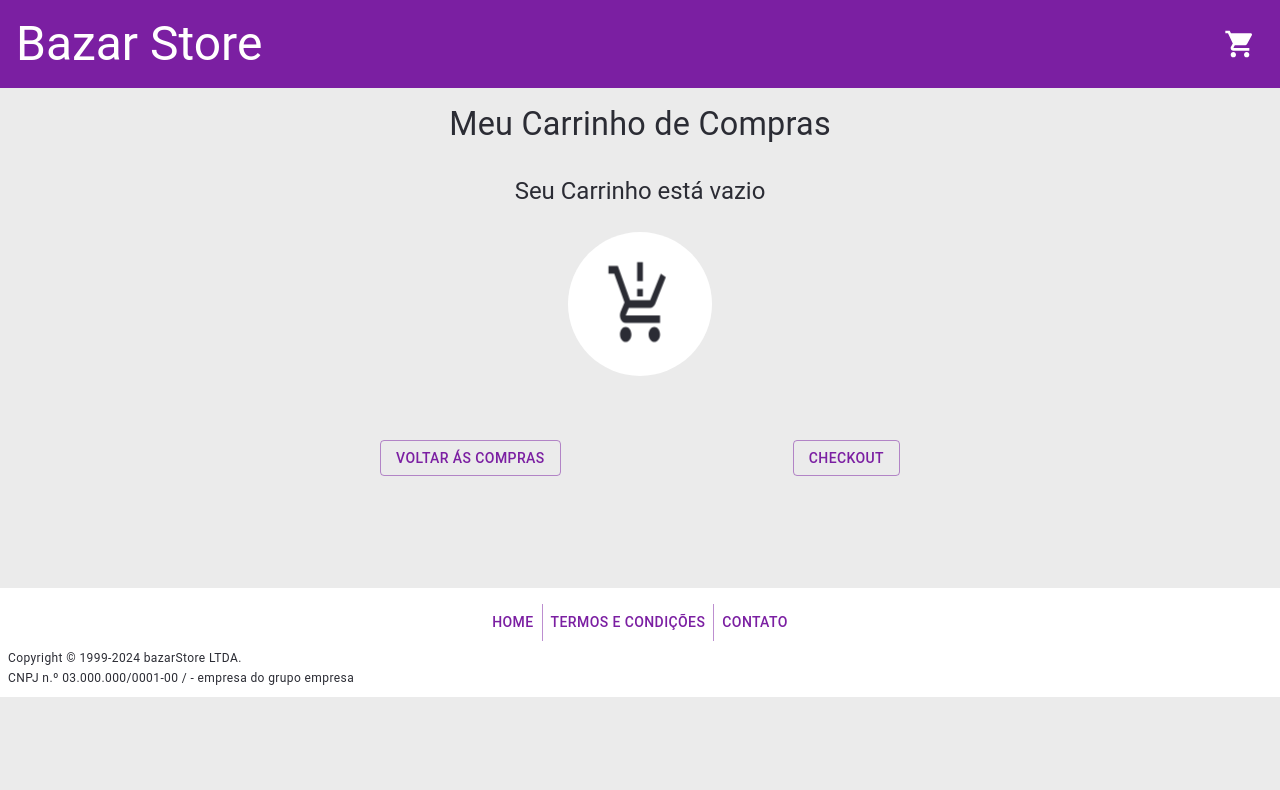
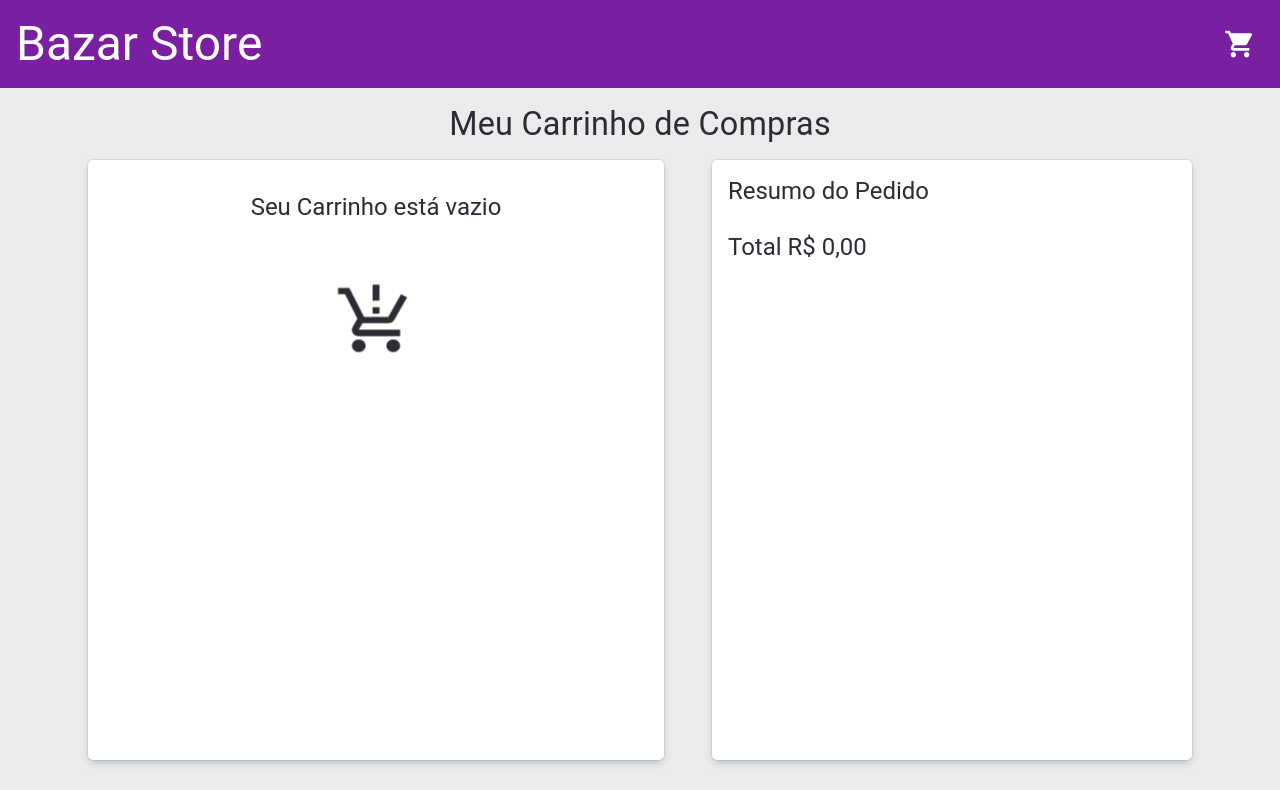
Before and after one commit to paulohenrique-amaral/frontend-online-store, a React (Vite) app: page /carrinho in a window 1280 px wide. Shown: the top 790 px of the page. Built offline with nearby package versions, Linux system fonts and the light colour scheme.

Commit message:
refactor: update component adding Grid resume

```diff
--- a/src/pages/Cart/Cart.tsx
+++ b/src/pages/Cart/Cart.tsx
@@ -5,12 +5,13 @@ import Button from '@mui/material/Button';
 import Context from '../../context/Context';
 import CardProduct from '../../components/CardProduct/CardProduct';
 import EmptyCart from '../../components/EmptyCart/EmptyCart';
+import { handleCalculateTotalCart } from '../../help/helper';
 
 function Cart() {
   const { cart } = useContext(Context);
 
   return (
-    <Container maxWidth="sm">
+    <Container maxWidth="lg">
       <Typography
         variant="h4"
         sx={ {
@@ -20,17 +21,36 @@ function Cart() {
       >
         Meu Carrinho de Compras
       </Typography>
+      <Grid
+        container
+        sx={ {
+          display: 'flex',
+          justifyContent: 'space-around',
+        } }
+      >
+        <Grid
+          item
+          xs={ 12 }
+          md={ 6 }
+          sx={ {
+            height: '600px',
+            overflow: 'auto',
+            backgroundColor: 'white',
+            marginTop: '1em',
+            borderRadius: '5px',
+            boxShadow: `rgba(9, 30, 66, 0.25) 0px 4px 8px -2px,
+            rgba(9, 30, 66, 0.08) 0px 0px 0px 1px`,
+          } }
+        >
           {cart.length > 0 ? (
             <Grid
               item
               xs={ 12 }
-          // sm={ 8 }
               md={ 12 }
               sx={ {
                 display: 'flex',
                 flexDirection: 'column',
                 justifyContent: 'center',
-            // alignItems: 'center',
                 marginTop: '1em',
                 padding: '1em',
               } }
@@ -51,6 +71,81 @@ function Cart() {
           ) : (
             <EmptyCart />
           )}
+        </Grid>
+        <Grid
+          item
+          xs={ 12 }
+          md={ 5 }
+          sx={ {
+            height: '600px',
+            backgroundColor: 'white',
+            marginTop: '1em',
+            padding: '1em',
+            borderRadius: '5px',
+            boxShadow: `rgba(9, 30, 66, 0.25) 0px 4px 8px -2px,
+             rgba(9, 30, 66, 0.08) 0px 0px 0px 1px`,
+          } }
+        >
+          <Typography
+            variant="h5"
+          >
+            Resumo do Pedido
+          </Typography>
+          {cart.map((product: any, index: number) => (
+            <Grid
+              container
+              key={ product.id }
+              sx={ {
+                display: 'flex',
+                justifyContent: 'space-between',
+                alignItems: 'center',
+                padding: '0.5em',
+              } }
+            >
+              <Typography
+                variant="body1"
+              >
+                {index + 1}
+              </Typography>
+              <Typography
+                variant="body1"
+                sx={ {
+                  width: '50%',
+                  whiteSpace: 'nowrap',
+                  overflow: 'hidden',
+                  textOverflow: 'ellipsis',
+                } }
+              >
+                {product.title}
+              </Typography>
+              <Typography
+                variant="body1"
+              >
+                {product.price.toLocaleString('pt-br', {
+                  style: 'currency',
+                  currency: 'BRL',
+                })}
+              </Typography>
+              <Typography
+                variant="body1"
+              >
+                {product.quantity}
+                x
+              </Typography>
+            </Grid>
+          ))}
+          <Typography
+            variant="h5"
+            sx={ {
+              marginTop: '1em',
+            } }
+          >
+            Total
+            {' '}
+            {handleCalculateTotalCart(cart)}
+          </Typography>
+        </Grid>
+      </Grid>
       <Box
         sx={ {
           display: 'flex',
```
Lines whose indentation alone changed are shown as unchanged.
